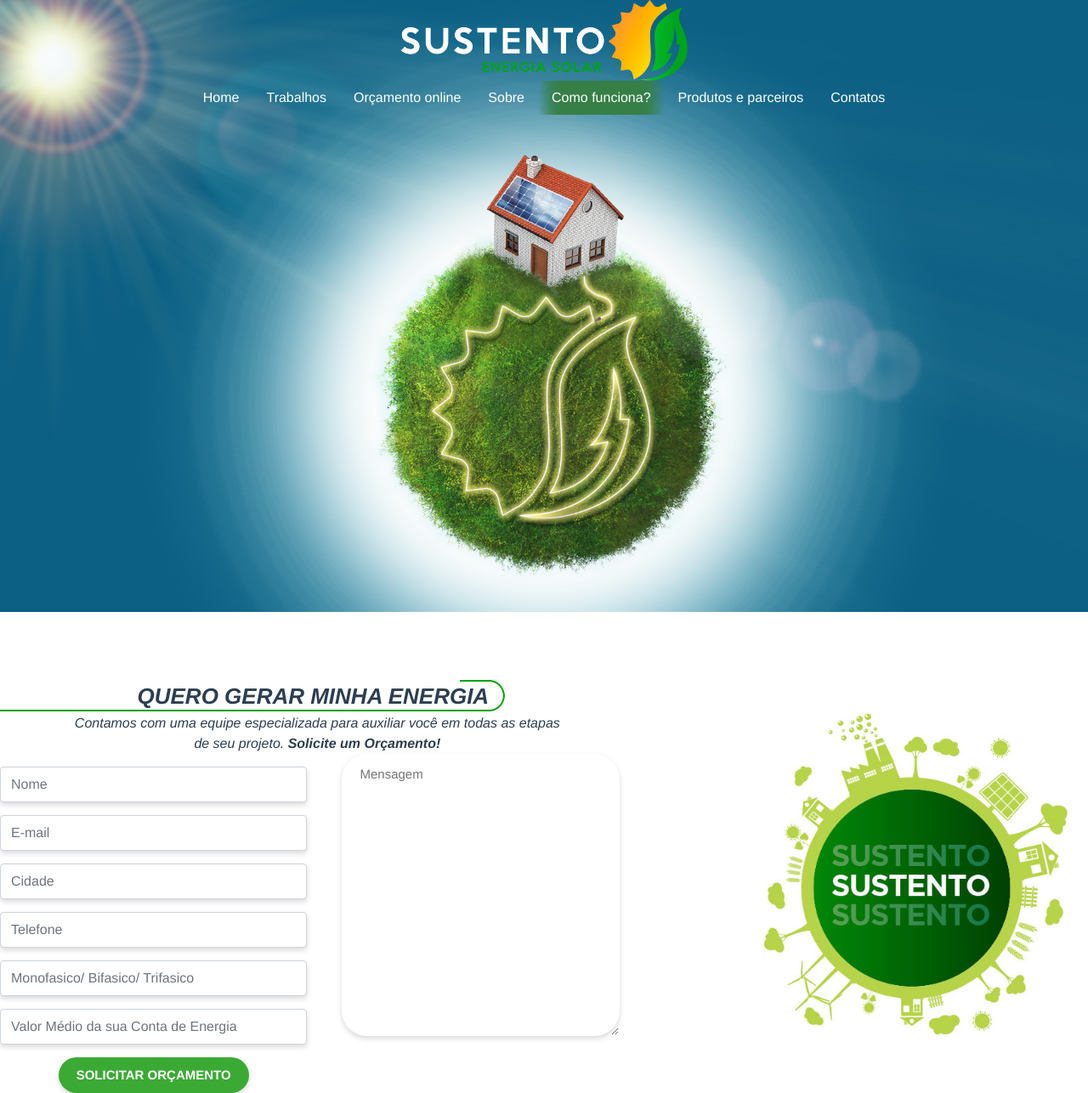
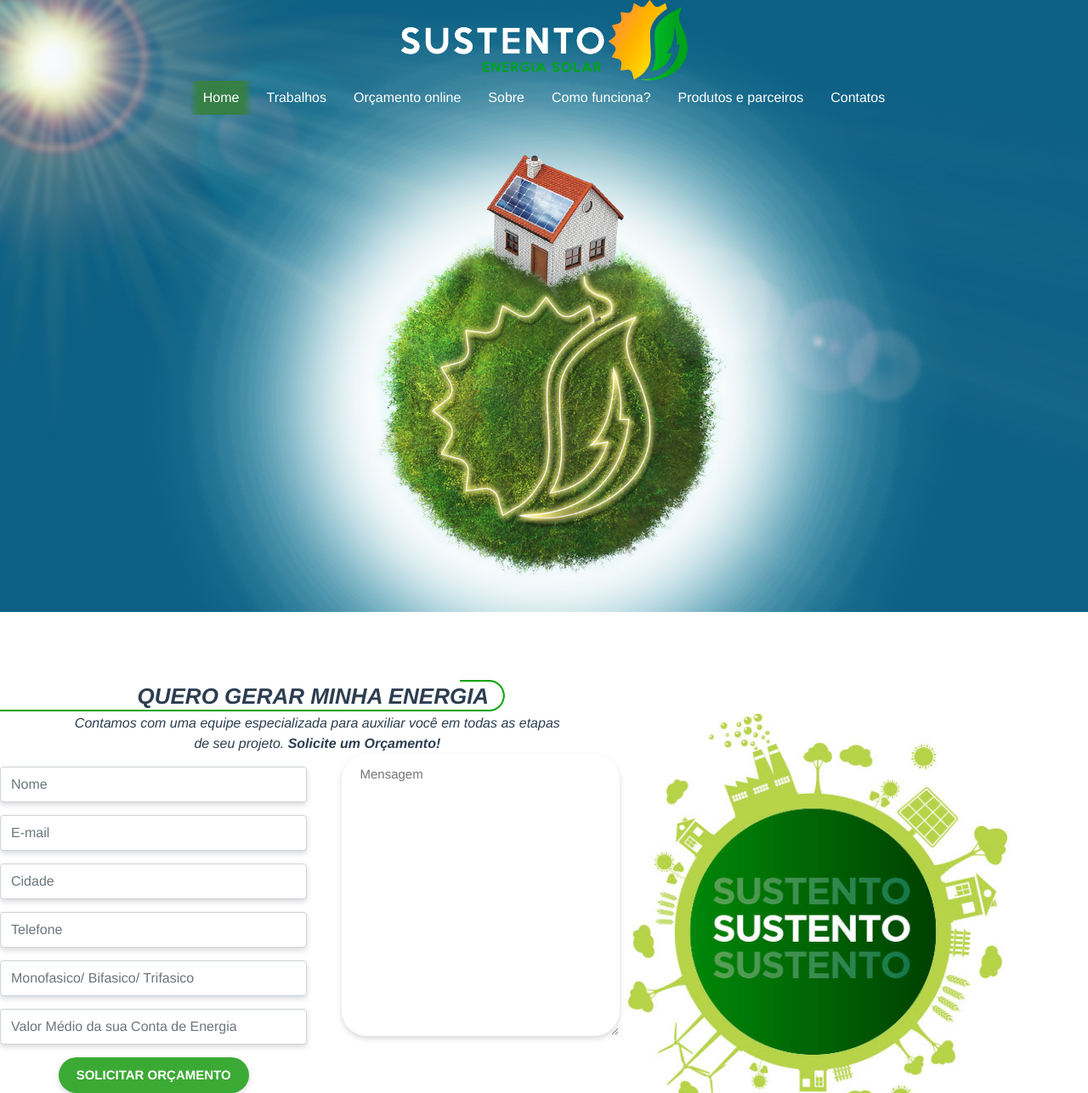
Before and after one commit to Woloszyn/_sustento_energia_solar, a Vue app: page / in a window 1280 px wide. Shown: the whole page at 85% size. Built offline with nearby package versions, Linux system fonts and the light colour scheme.

Commit message:
Menu nav finnished

```diff
--- a/src/components/Menu.vue
+++ b/src/components/Menu.vue
@@ -1,18 +1,27 @@
 <template>
-    <div id="menu">
+    <div id="home">
         <a href="">
             <img src="../assets/home/logo.png" alt="" srcset="">
         </a>
         <b-nav v-if="!menuStick" pills align="center">
-           <b-nav-item v-for="menu in items_menu" :active="menu.active" :key="menu.name" :href='menu.link' @click="changeActive(menu)">
+           <b-nav-item class="color_white" v-for="menu in items_menu" :active="menu.active" :key="menu.name" :href='menu.link' @click="changeActive(menu)">
                 {{menu.name}}
             </b-nav-item>
         </b-nav>
-        <b-nav v-else pills align="center">
-           <b-nav-item v-for="menu in items_menu" :active="menu.active" :key="menu.name" :href='menu.link' @click="changeActive(menu)">
-                {{menu.name}}
-            </b-nav-item>
-        </b-nav>
+        <div v-else class="menu_opcoes_stick">
+            <nav class="navbar navbar-light bg-light">
+                <div class="container-fluid justify-content-center">
+                    <a class="navbar-brand" href="#">
+                        <img src="../assets/home/logo-in-black.png" alt="" width="200" height="60" class="d-inline-block align-text-top">
+                    </a>
+                    <b-nav pills align="center">
+                        <b-nav-item v-for="menu in items_menu" class="color_black" :active="menu.active" :key="menu.name" :href='menu.link' @click="changeActive(menu)">
+                            {{menu.name}}
+                        </b-nav-item>
+                    </b-nav>
+                </div>
+            </nav>
+        </div>
     </div>
 </template>
 
@@ -60,6 +69,9 @@
             menuStick: false,
         }
     },
+    mounted() {
+        setInterval(this.changeMenuType, 200);
+    },
     methods: {
         changeActive(menu) {
             this.items_menu.forEach((item) => {
@@ -69,20 +81,35 @@
                     item.active = false;
                 }
             });
+        },
+        changeMenuType() {
+            if(document.scrollingElement.scrollTop >= 231) {
+                this.menuStick = true;
+            } else {
+                this.menuStick = false;
+            }
         }
     }
 }
 </script>
 
 <style>
-    #menu{
+    #home{
         background-image: url("../assets/home/banner-2.jpg");
         background-size: 100%;
         background-repeat: no-repeat;
         min-height: 100vh;
     }
-    .nav-link {
-        color: white !important;
+    .menu_opcoes_stick{
+        position: sticky;
+        top: 0;
+        background-color: white;
+    }
+    .color_white > a {
+        color: white;
+    }
+    .color_black > a {
+        color: black;
     }
     .nav-link:hover {
         background: linear-gradient(90deg, rgba(54,127,70,0) 0%,
@@ -95,6 +122,7 @@
                                      rgba(54,127,70,0) 100%) !important;
     }
     .active {
+        color: white !important;
         background: linear-gradient(90deg, rgba(54,127,70,0) 0%,
                                      rgba(54,127,70,0.75) 10%,
                                      rgba(54,127,70,0.95) 15%,
--- a/src/components/OrcamentoOnline.vue
+++ b/src/components/OrcamentoOnline.vue
@@ -51,8 +51,8 @@
 
     .orcamento{
         background-image: url('../assets/orcamento/bg-orcamento.jpg') ;
-        background-position-x: -50px;
-        background-size: 120%;
+        background-position-x: -450px;
+        background-size: 150%;
         background-origin: border-box;
         min-height: 400px;
         background-repeat: no-repeat;
```
Also changed, not shown: src/assets/home/logo-in-black.png (added).
